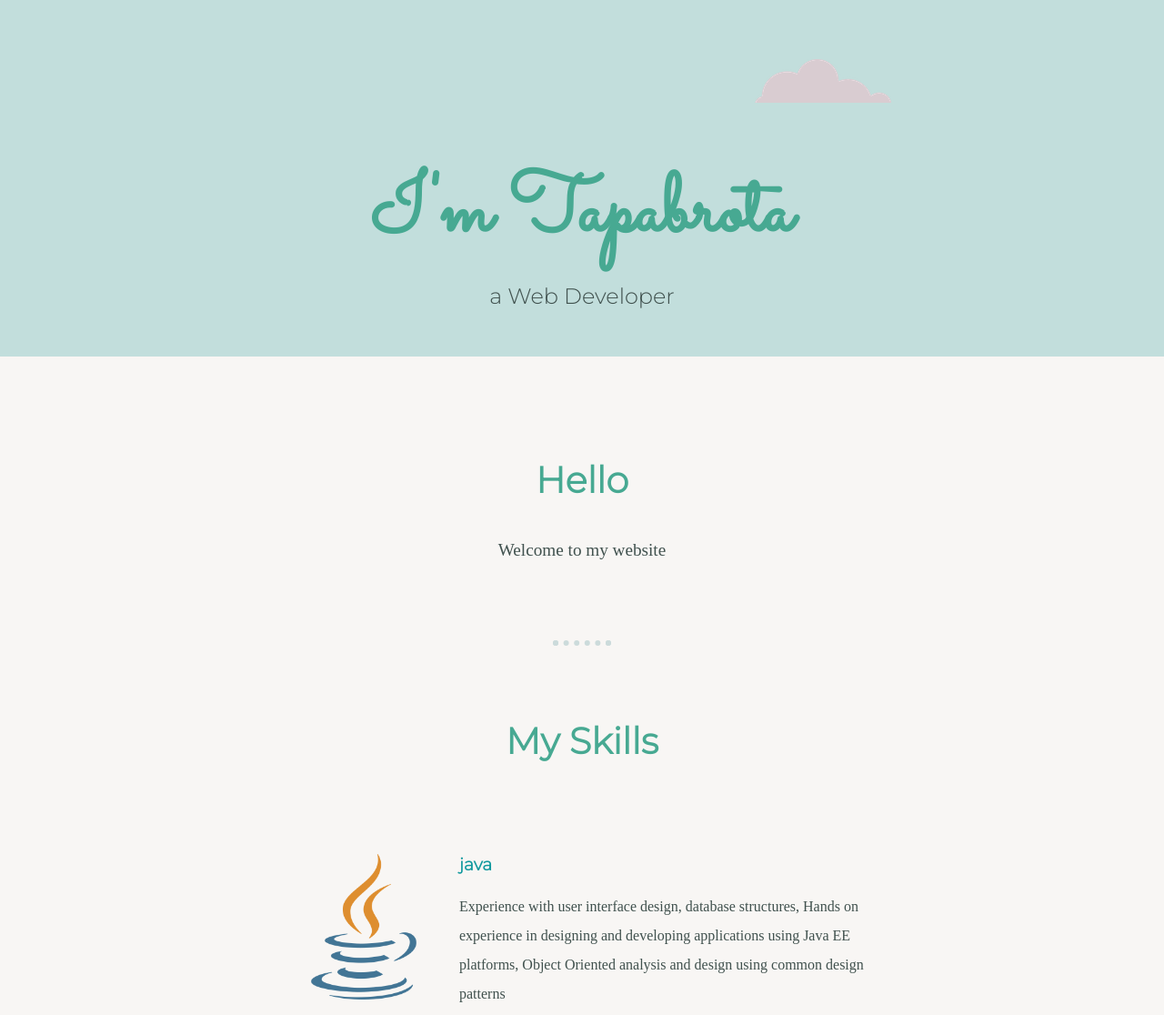
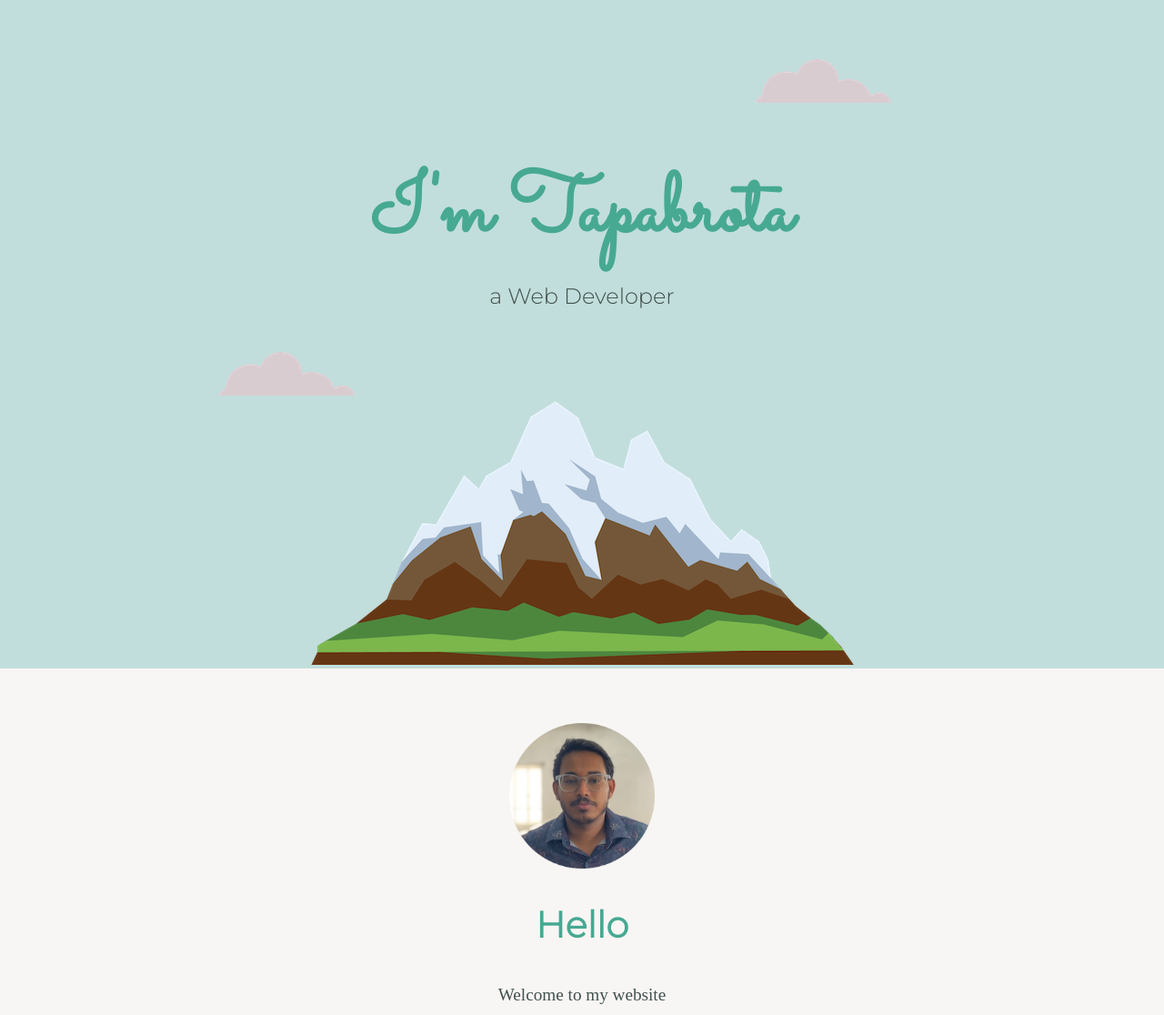
Before and after one commit to tapagh/personalsite, a plain HTML site: page index.html in a window 1280 px wide. Shown: the top 1116 px of the page at 91% size. Drawn offline with Linux system fonts and the light colour scheme; files whose address does not match are found by name.

Commit message:
Update index.html

```diff
--- a/index.html
+++ b/index.html
@@ -22,14 +22,14 @@
     <img class="top-cloud" src="cloud.png" alt="">
     <h1>I'm Tapabrota</h1>
     <p class="tagline">a Web Developer</p>
-    <img class="bottom-cloud" src="image/cloud.png" alt="">
-    <img class="mountain" src="image/mountain.png" alt="">
+    <img class="bottom-cloud" src="cloud.png" alt="">
+    <img class="mountain" src="mountain.png" alt="">
 
   </div>
 
   <div class="middle-container">
     <div class="profile">
-      <img class="pic" src="image/IMG_20230516_164420-modified.png" alt="">
+      <img class="pic" src="IMG_20230516_164420-modified.png" alt="">
       <h2>Hello</h2>
       <p class="message">Welcome to my website</p>
     </div>
```
